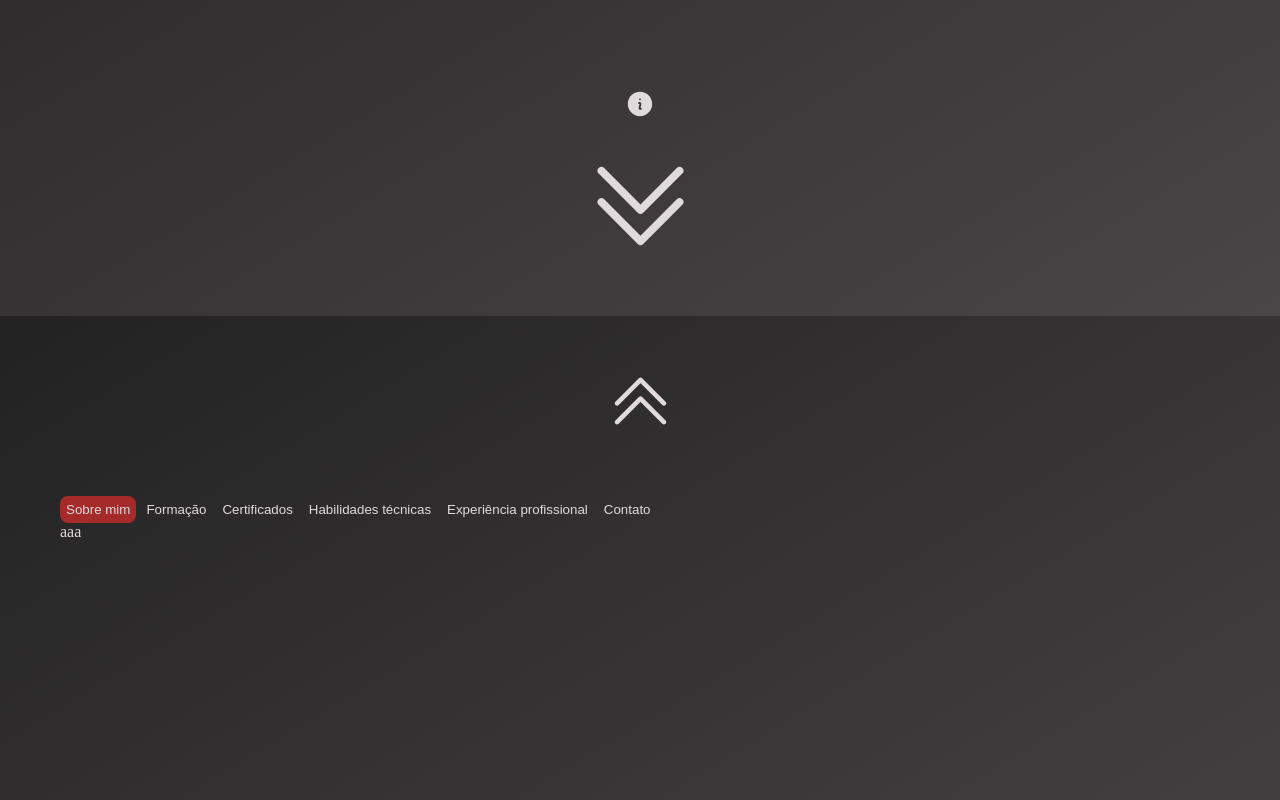
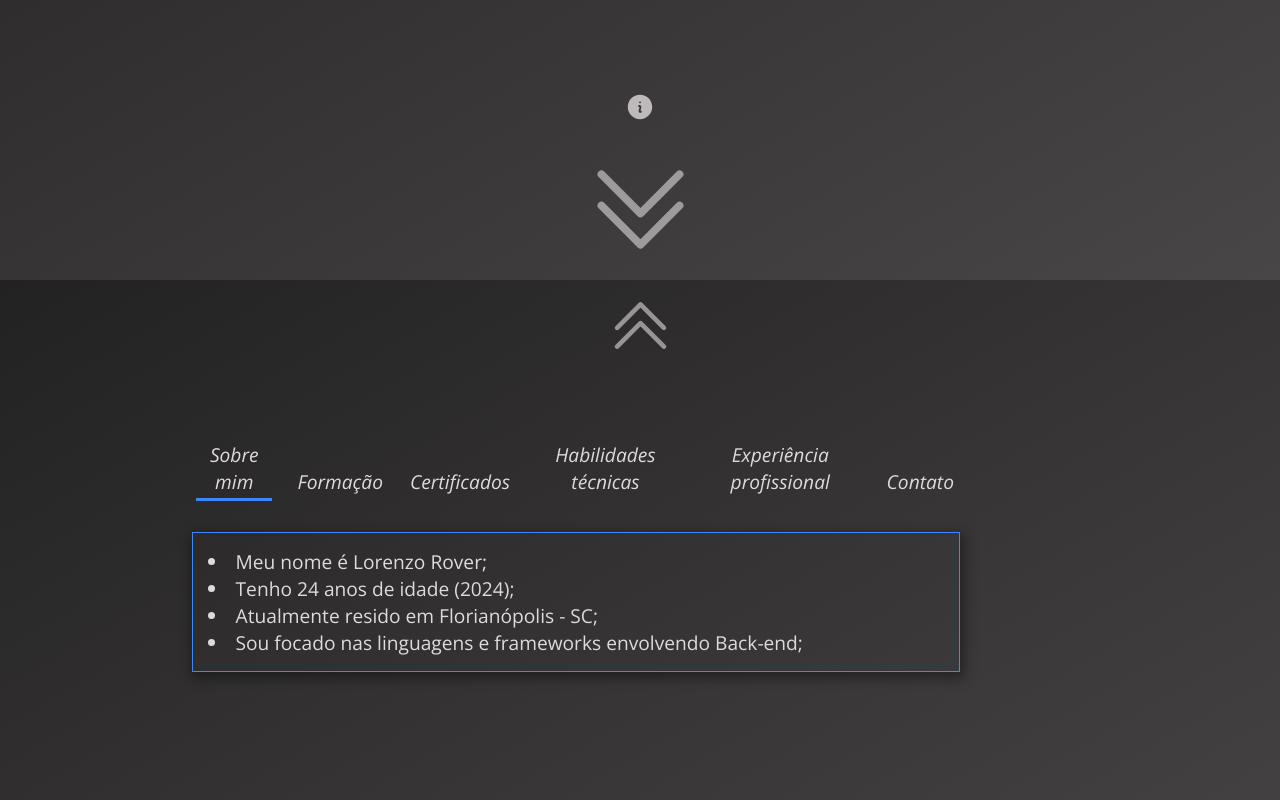
Before and after one commit to lorenzorover/portfolio, a plain HTML site: page index.html in a window 1280 px wide. Shown: the part 520-1320 px from the top of the page. Drawn offline with nearby package versions, Linux system fonts and the light colour scheme.

Commit message:
pagina 2

```diff
--- a/index.html
+++ b/index.html
@@ -70,7 +70,7 @@
                 </div>
 
                 <!-- Seta com Scroll -->
-                <button class="button__seta" onclick="direcionarPagina(2)">
+                <button class="button__seta" id="seta-1" onclick="direcionarPagina(2)">
                     <svg xmlns="http://www.w3.org/2000/svg" fill="none" viewBox="0 0 24 24" stroke-width="1.5" stroke="currentColor" class="seta">
                         <path stroke-linecap="round" stroke-linejoin="round" d="m4.5 5.25 7.5 7.5 7.5-7.5m-15 6 7.5 7.5 7.5-7.5" />
                       </svg>
@@ -89,7 +89,7 @@
             </button>
 
             <div class="container__conteudo">
-                <div>
+                <div class="container__conteudo__botoes">
                     <!-- Painel de botões-->
                     <button onclick="mostrarParagrafo(1)" class="button__info" id="button-info-1">Sobre mim</button>
                     <button onclick="mostrarParagrafo(2)" class="button__info" id="button-info-2">Formação</button>
@@ -98,14 +98,21 @@
                     <button onclick="mostrarParagrafo(5)" class="button__info" id="button-info-5">Experiência profissional</button>
                     <button onclick="mostrarParagrafo(6)" class="button__info" id="button-info-6">Contato</button>
                 </div>
-                <div>
+                <div class="container__conteudo__paragrafos">
                     <!-- Informações correspondente ao botão selecionado -->
-                    <p class="paragrafo__button" id="paragrafo-1">aaa</p>
-                    <p class="paragrafo__button" id="paragrafo-2">bbb</p>
-                    <p class="paragrafo__button" id="paragrafo-3">ccc</p>
-                    <p class="paragrafo__button" id="paragrafo-4">ddd</p>
-                    <p class="paragrafo__button" id="paragrafo-5">eee</p>
-                    <p class="paragrafo__button" id="paragrafo-6">fff</p>
+                    <div class="paragrafo__button" id="paragrafo-1">
+                        <ul>
+                            <li>Meu nome é Lorenzo Rover;</li>
+                            <li>Tenho 24 anos de idade (2024);</li>
+                            <li>Atualmente resido em Florianópolis - SC;</li>
+                            <li>Sou focado nas linguagens e frameworks envolvendo Back-end;</li>
+                        </ul>
+                    </div>
+                    <div class="paragrafo__button" id="paragrafo-2"><li>b</li></div>
+                    <div class="paragrafo__button" id="paragrafo-3"><li>c</li></div>
+                    <div class="paragrafo__button" id="paragrafo-4"><li>d</li></div>
+                    <div class="paragrafo__button" id="paragrafo-5"><li>e</li></div>
+                    <div class="paragrafo__button" id="paragrafo-6"><li>f</li></div>
                 </div>
             </div>
 
@@ -130,7 +137,6 @@
             <h1>Projetos</h1>
 
             <div class="container__projetos">
-
                 <div class="container__projetos__projeto">
                     <!-- Projeto 1 -->
                     <h2></h2>
--- a/portfolio/app.js
+++ b/portfolio/app.js
@@ -1,6 +1,8 @@
 let valorAnterior = document.getElementById('paragrafo-1');
 let botaoAnterior = document.getElementById('button-info-1');
 let paginas = document.querySelectorAll('.paginas');
+let titulos = document.querySelectorAll('.titulos');
+let seta1 = document.getElementById('seta-1')
 
 const tituloInicial1 = document.getElementById('titulo-1');
 const tituloInicial2 = document.getElementById('titulo-2');
@@ -14,12 +16,15 @@ const iconeLua = document.querySelector('.svg__lua');
 
 let balaoMouse = false;
 
+const linha = document.createElement("span");
+linha.id = "linha-botao";
+
+balaoInfo.style.display = 'none';
+
 paginaInicio();
 mostrarTitulo();
 
 function esconderParagrafos() {
-    // Desativar os parágrafos das informações sobre mim da página
-
     document.querySelectorAll('.paragrafo__button').forEach(paragrafo => {
         paragrafo.style.display = 'none';
     });
@@ -28,33 +33,45 @@ function esconderParagrafos() {
 function paginaInicio() {
     esconderParagrafos();
     valorAnterior.style.display = 'block';
-    botaoAnterior.classList.add('button-info-selecionado');
+    botaoAnterior.appendChild(linha);
+    linha.classList.add('linha-ativada');
 
+    // Aplica o tema do switch manualmente
     paginas.forEach(pagina => {
         pagina.classList.add('tema__escuro');
         pagina.classList.remove('tema__claro');
     });
 
+    // Aplica o icone correspondente manualmente
     iconeLua.classList.add('svg__switch__mostrar');
     iconeSol.classList.remove('svg__switch__mostrar');
 }
 
+//Mostrar o parágrafo do texto de informações sobre mim correspondente
 function mostrarParagrafo(valor) {
     const valorAtual = document.getElementById('paragrafo-' + valor);
     const botaoAtual = document.getElementById('button-info-' + valor);
 
     if (valorAnterior !== valorAtual) {
         if (valor > 0 && valor < 7) {
-            valorAtual.style.display = 'block'; // ou flex
-            botaoAtual.classList.add('button-info-selecionado');
+            linha.classList.remove('linha-ativada'); //remove a linha para aplicar o transition
 
             if (valorAnterior !== undefined) {
+
                 valorAnterior.style.display = 'none';
+
             }
 
             if (botaoAnterior !== undefined) {
-                botaoAnterior.classList.remove('button-info-selecionado');
+                botaoAnterior.removeChild(linha);
             }
+
+            valorAtual.style.display = 'block'; // ou flex
+            botaoAtual.appendChild(linha);
+
+            setTimeout(() => { // timeout para aplicar corretamente o transition
+                linha.classList.add('linha-ativada');
+            }, 10);
 
             botaoAnterior = botaoAtual;
             valorAnterior = valorAtual;
@@ -83,6 +100,7 @@ checkBox.addEventListener('change', function() {
     }
 });
 
+//Mostrar o balao ao passar o mouse sobre o icone
 iconeInfo.addEventListener('mouseenter', function() {
     balaoInfo.classList.add('mostrar');
     balaoMouse = true;
@@ -92,6 +110,7 @@ iconeInfo.addEventListener('mouseleave', function() {
     balaoInfo.classList.remove('mostrar');
 });
 
+//Mostrar o balao ao passar o mouse sobre o balao
 balaoInfo.addEventListener('mouseenter', function() {
     balaoInfo.classList.add('mostrar');
     balaoMouse = true;
@@ -101,6 +120,7 @@ balaoInfo.addEventListener('mouseleave', function() {
     balaoInfo.classList.remove('mostrar');
 });
 
+//Mostrar o balao após determinado tempo
 setTimeout(function() {
     balaoInfo.classList.add('mostrar');
 }, 6000);
@@ -111,12 +131,13 @@ setTimeout(function() {
     }
 }, 13000);
 
+//Direcionamento da página pelas setas
 function direcionarPagina(numeroPagina){
     paginas.forEach(pagina => {
         const paginaConferir = 'pagina-' + String(numeroPagina);
 
         if (pagina.id === paginaConferir) {
-            pagina.scrollIntoView({ behavior: 'smooth', block: 'end' });
+            pagina.scrollIntoView({ behavior: 'smooth', block: 'end' }); //end para centralizar a página começando por baixo
         }
     });
 }
@@ -132,4 +153,18 @@ function mostrarTitulo() {
     setTimeout(function() {
         tituloInicial3.classList.add('mostrar');
     }, 3000);
+    setTimeout(function() {
+        seta1.classList.add('mostrar');
+        balaoInfo.style.display = 'block';
+        iconeInfo.classList.add('mostrar');
+        iconeInfo.classList.add('icone__info__opacidade:hover');
+    }, 3700);
+
+    setTimeout(function() {
+        titulos.forEach(titulo => {
+            titulo.classList.add('fixo');
+        });
+
+    }, 4000);
+
 }
--- a/portfolio/styles/style.css
+++ b/portfolio/styles/style.css
@@ -1,14 +1,16 @@
-@import url('https://fonts.googleapis.com/css2?family=Montserrat:ital,wght@0,100..900;1,100..900&family=Open+Sans:ital,wght@0,300..800;1,300..800&display=swap');
+@import url('https://fonts.googleapis.com/css2?family=Montserrat:ital,wght@0,100..900;1,100..900&family=Open+Sans:ital,wght@0,300..800;1,300..800&family=Roboto:ital,wght@0,100;0,300;0,400;0,500;0,700;0,900;1,100;1,300;1,400;1,500;1,700;1,900&display=swap');
 
 :root {
     --tema-background-cabecalho: #989293;
     --tema-fonte-cabecalho: #242323;
     --tema-background-escuro: linear-gradient(to right bottom, #232222, #494647);
-    --tema-fonte-escuro: #E0DADC; /* #CBC3C4;  */
+    --tema-fonte-escuro: #E0DADC;
     --tema-background-claro: linear-gradient(to right bottom, #F5F5F5, #D9D9D9);
     --tema-fonte-claro: #3D3B3C;
+
     --fonte-titulo: "Montserrat", sans-serif;
     --fonte-paragrafo: "Open Sans", sans-serif;
+    --fonte-rodape: "Roboto", sans-serif;
 }
 
 svg {
@@ -33,6 +35,7 @@ button {
     width: auto;
     padding: 6px;
     border-radius: 8px;
+    font-family: var(--fonte-paragrafo);
 }
 
 /* Cabeçalho */
@@ -45,7 +48,7 @@ button {
     position: sticky;
     top: 0;
     z-index: 100; /* para a seta com transform nao atrapalhar */
-    height: 60px;
+    height: 7vh;
     padding: 15px;
     justify-content: space-between;
     gap: 65px;
@@ -61,6 +64,7 @@ button {
     display: flex;
     align-items: center;
     color: var(--tema-fonte-cabecalho);
+    font-weight: bold;
     font-size: 1rem;
     padding: 4px;
     gap: 5px;
@@ -71,6 +75,10 @@ button {
         rgb(63, 169, 255) 0%,
         rgb(63, 169, 255, 0) 100%
     );
+}
+
+.button__cabecalho:active {
+    box-shadow: inset 4px 0px 6px 0px rgba(0, 0, 0, 0.15);
 }
 
 .container__cabecalho__switch {
@@ -85,21 +93,6 @@ button {
     visibility: hidden;
     opacity: 0;
     right: 65px;
-}
-
-/* Páginas */
-
-.paginas {
-    display: flex;
-    flex-direction: column;
-    height: 87vh;
-    padding: 40px 60px;
-    gap: 50px;
-}
-
-#pagina-1,
-#pagina-2 {
-    justify-content: space-between;
 }
 
 /* Temas das páginas */
@@ -140,22 +133,36 @@ button {
     width: 125px;
     height: 100%;
     transition: 0.4s;
+    opacity: 0.6;
+}
+
+#seta-1 {
+    visibility: hidden;
+    opacity: 0;
+    transition: 0.4s;
+}
+
+#seta-1.mostrar {
+    /* Função do JS para mostrar seta */
+    visibility: visible;
+    opacity: 1;
 }
 
 .seta:hover {
     transform: scale(1.15);
-    transition: 0.4s;
+    opacity: 1;
 }
 
 .seta__contraria {
     width: 75px;
     height: 100%;
     transition: 0.4s;
+    opacity: 0.6;
 }
 
 .seta__contraria:hover {
     transform: scale(1.25);
-    transition: 0.4s;
+    opacity: 1;
 }
 
 .svg__switch__mostrar {
@@ -171,7 +178,7 @@ button {
     position: relative;
     display: inline-block;
     width: 60px;
-    height: 100%;
+    height: 30px;
 }
 
 .label__switch input {
@@ -185,9 +192,10 @@ button {
     left: 0;
     right: 0;
     bottom: 0;
-    background-color: #ccc;
+    background-color: #ebebeb;
     transition: 0.4s;
     border-radius: 34px;
+    box-shadow: inset 0px 0px 6px 2px rgba(0, 0, 0, 0.30);
 }
 
 .span__slider:before {
@@ -200,6 +208,7 @@ button {
     background-color: white;
     transition: 0.4s;
     border-radius: 50%;
+    box-shadow: 1px 1px 4px rgba(0, 0, 0, 0.25);
 }
 
 input:checked + .span__slider {
@@ -209,6 +218,21 @@ input:checked + .span__slider {
 input:checked + .span__slider:before {
     transform: translateX(28px);
 }
+
+
+/* Páginas */
+
+.paginas {
+    display: flex;
+    flex-direction: column;
+    box-sizing: border-box;
+    height: 93vh;
+}
+
+/* #pagina-1,
+#pagina-2 {
+    justify-content: space-between;
+} */
 
 /* Página 1 */
 
@@ -235,7 +259,12 @@ input:checked + .span__slider:before {
     /* Função no JS para mostrar os titulos aos poucos */
     opacity: 1;
     visibility: visible;
-    transition: 1s;
+    transition: 1s; /* Transition mudado para 1s e depois voltar ao normal para 0.4s ao ativar switch */
+}
+
+.titulos.fixo {
+    /* Função no JS para normalizar transition para temas e manter visibilidade da 1 pagina */
+    transition: 0s;
 }
 
 #titulo-1 {
@@ -261,6 +290,13 @@ input:checked + .span__slider:before {
 
 .icone__info {
     width: 30px;
+    opacity: 0;
+    transition: 0.4s;
+}
+
+.icone__info.mostrar {
+    visibility: visible;
+    opacity: 0.8;
 }
 
 .balao__info {
@@ -293,9 +329,49 @@ input:checked + .span__slider:before {
 
 /* Página 2 */
 
-.button-info-selecionado {
-    /* Ativado quando selecionado o botão de info */
-    background-color: brown;
+#pagina-2 {
+
+}
+
+.container__conteudo {
+    display: flex;
+    flex-direction: column;
+    padding: 5% 15%;
+
+    align-content: center;
+    height: 100%;
+    width: 60%;
+    gap: 8%;
+}
+
+
+.container__conteudo__botoes {
+    display: flex;
+    gap: 15px;
+}
+
+.button__info {
+    font-size: 1.2rem;
+    font-style: italic;
+    display: flex;
+    flex-direction: column;
+    position: relative;
+    align-items: center;
+    align-self: flex-end;
+}
+
+#linha-botao {
+    height: 3px;
+    background:rgb(57, 136, 255, 1);
+    position: absolute;
+    bottom: 0;
+    width: 0;
+    transition: 0.5s ;
+}
+
+#linha-botao.linha-ativada { /* Puxar o id junto por causa de hierarquia */
+    /* Função do JS usada para o transition da linha do botão de informação */
+    width: 90%;
 }
 
 .button__info:hover {
@@ -305,11 +381,21 @@ input:checked + .span__slider:before {
     );
 }
 
-.container__conteudo {
-    height: 100%;
+.container__conteudo__paragrafos {
+    position: relative;
+    width: auto;
+    height: auto;
+    padding: 2%;
+    font-family: var(--fonte-paragrafo);
+    font-size: 1.2rem;
+    border: 1px solid rgb(57, 136, 255, 1);
+    box-shadow: 2px 4px 12px 2px rgba(0, 0, 0, 0.4);
 }
 
+.paragrafo__button {
+    list-style-position: inside;
 
+}
 
 /* Página 3*/
 
```
